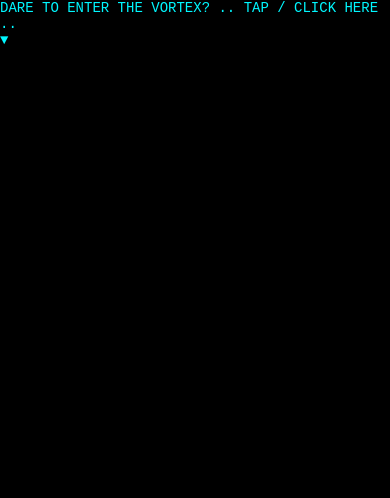
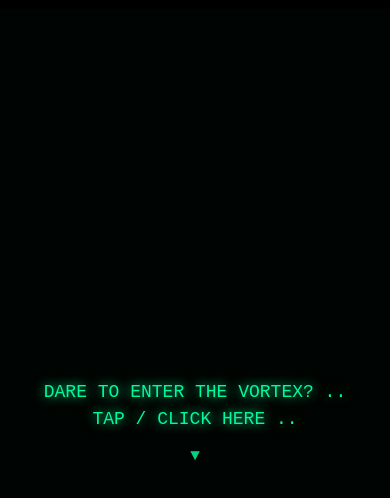
Before and after one commit to qwertystars/V-Vortex-Hackathon, a React (Vite) app: page /otp in a window 390 px wide. Shown: the top 498 px of the page. Built offline with nearby package versions, Linux system fonts and the light colour scheme.

Commit message:
Update preloader.css

```diff
--- a/src/styles/preloader.css
+++ b/src/styles/preloader.css
@@ -1,279 +1,238 @@
-/* Preloader Container */
-.preloader-container {
+/* Remove browser margins */
+html, body {
+  margin: 0;
+  padding: 0;
+  width: 100%;
+  height:  100%;
+  overflow: hidden;
+}
+
+/* ===============================
+   TAP TO BEGIN SCREEN
+================================ */
+#enterScreen {
+  position: fixed;
+  top: 0;
+  left: 0;
+  width: 100vw;
+  height: 100vh;
+
+  background:  black;
+  display: flex;
+  flex-direction: column;
+  justify-content: center;
+  align-items: center;
+
+  cursor: pointer;
+  z-index: 500;
+  transition: transform 0.4s ease;
+  padding: 20px;
+  box-sizing: border-box;
+  overflow: hidden;
+}
+
+#enterText {
+  font-size: 38px;
+  margin-bottom: 12px;
+  color: #00ff9d;
+  animation: pulse 1. 6s infinite alternate ease;
+  text-shadow: 0 0 12px #00ff9d;
+  text-align: center;
+  word-wrap: break-word;
+  word-break: break-word;
+  overflow-wrap: break-word;
+  line-height: 1.4;
+  max-width: 90vw;
+  white-space: normal;
+}
+
+#arrow {
+  font-size: 26px;
+  color: #00ff9d;
+  opacity: 0.85;
+}
+
+/* Pulse animation */
+@keyframes pulse {
+  from { opacity: 0.4; transform: scale(0.97); }
+  to { opacity: 1; transform: scale(1. 06); }
+}
+
+/* Desktop and tablet */
+@media (min-width:  601px) {
+  #enterText {
+    font-size: 38px;
+  }
+  #arrow {
+    font-size:  26px;
+  }
+}
+
+/* Tablet devices */
+@media (max-width: 768px) {
+  #enterText {
+    font-size: 28px;
+    margin-bottom: 20px;
+  }
+  #arrow {
+    font-size:  22px;
+  }
+}
+
+/* Mobile devices */
+@media (max-width: 600px) {
+  #enterScreen {
+    padding: 30px 16px;
+    justify-content: center;
+  }
+
+  #enterText {
+    font-size: 22px;
+    margin-bottom:  16px;
+    max-width: 85vw;
+    line-height: 1.5;
+  }
+
+  #arrow {
+    font-size: 18px;
+  }
+}
+
+/* Small mobile devices */
+@media (max-width: 480px) {
+  #enterScreen {
+    padding: 20px 12px;
+  }
+
+  #enterText {
+    font-size: 18px;
+    margin-bottom:  14px;
+    max-width:  80vw;
+    line-height: 1.5;
+  }
+
+  #arrow {
+    font-size: 16px;
+  }
+}
+
+/* Extra small devices */
+@media (max-width: 360px) {
+  #enterText {
+    font-size: 16px;
+    margin-bottom: 12px;
+    max-width:  75vw;
+  }
+
+  #arrow {
+    font-size: 14px;
+  }
+}
+
+/* Landscape mode adjustments */
+@media (max-height: 500px) and (orientation: landscape) {
+  #enterScreen {
+    padding: 10px 16px;
+    justify-content:  center;
+  }
+
+  #enterText {
+    font-size:  18px;
+    margin-bottom:  8px;
+  }
+
+  #arrow {
+    font-size: 14px;
+  }
+}
+
+/* Zoom-in cinematic effect */
+. tapZoom {
+  transform: scale(1.2);
+  opacity: 0;
+}
+
+/* ===============================
+   GLITCH EFFECT LAYER
+================================ */
+.glitchLayer {
+  position: absolute;
+  width: 100%;
+  height:  100%;
+  background: repeating-linear-gradient(
+    transparent,
+    rgba(0,255,157,0.03) 2px
+  );
+  mix-blend-mode: difference;
+  animation: glitchMove 0.6s infinite linear alternate;
+  pointer-events: none;
+}
+
+@keyframes glitchMove {
+  from { transform: translateY(0); }
+  to { transform: translateY(10px); }
+}
+
+/* ===============================
+   INTRO VIDEO
+================================ */
+#introVideo {
+  position: fixed;
+  top: 0;
+  left: 0;
+
+  width: 100%;
+  height: 100%;
+  object-fit: cover;
+  object-position: center;
+
+  opacity: 0;
+  transition:  opacity 1. 2s ease-in-out;
+  z-index: 900;
+}
+
+. videoFadeOut {
+  opacity: 0 !important;
+}
+
+/* ===============================
+   WHITE FLASH TRANSITION
+================================ */
+#flash {
   position: fixed;
   top: 0;
   left: 0;
   width: 100%;
-  height: 100%;
-  background: linear-gradient(135deg, #667eea 0%, #764ba2 100%);
-  display: flex;
-  justify-content: center;
-  align-items: center;
-  z-index: 9999;
-  overflow: hidden;
+  height:  100%;
+  background: white;
+  opacity: 0;
+  pointer-events: none;
+  z-index: 2000;
+  transition: opacity 0.2s ease-out;
 }
 
-/* Preloader Content Wrapper */
-.preloader-content {
-  display: flex;
-  flex-direction: column;
-  justify-content: center;
-  align-items: center;
-  text-align: center;
-  width: 100%;
-  max-width: 500px;
-  padding: 20px;
-  box-sizing: border-box;
+.flashVisible {
+  opacity: 1;
 }
 
-/* Preloader Animation */
-.preloader-spinner {
-  width: 80px;
-  height: 80px;
-  border: 8px solid rgba(255, 255, 255, 0.3);
-  border-top: 8px solid #ffffff;
-  border-radius: 50%;
-  animation: spin 1s linear infinite;
-  margin-bottom: 30px;
+/* ===============================
+   SCANLINE OVERLAY
+================================ */
+.scanlines {
+  position: fixed;
+  top: 0;
+  left: 0;
+
+  width: 100%;
+  height: 100%;
+
+  background: repeating-linear-gradient(
+    transparent 0,
+    rgba(0, 255, 100, 0.055) 2px
+  );
+
+  mix-blend-mode: overlay;
+  opacity: 0.08;
+  pointer-events: none;
+  z-index: 1000;
 }
-
-@keyframes spin {
-  0% {
-    transform: rotate(0deg);
-  }
-  100% {
-    transform: rotate(360deg);
-  }
-}
-
-/* Preloader Text */
-.preloader-text {
-  color: #ffffff;
-  font-size: 20px;
-  font-weight: 600;
-  margin-bottom: 15px;
-  word-wrap: break-word;
-  word-break: break-word;
-  overflow-wrap: break-word;
-  line-height: 1.4;
-}
-
-.preloader-subtext {
-  color: rgba(255, 255, 255, 0.85);
-  font-size: 14px;
-  margin-bottom: 15px;
-  word-wrap: break-word;
-  word-break: break-word;
-  overflow-wrap: break-word;
-  line-height: 1.5;
-}
-
-/* Loading Progress Indicator */
-.preloader-progress {
-  width: 100%;
-  max-width: 300px;
-  height: 4px;
-  background-color: rgba(255, 255, 255, 0.2);
-  border-radius: 2px;
-  overflow: hidden;
-  margin-top: 20px;
-}
-
-.preloader-progress-bar {
-  height: 100%;
-  background-color: #ffffff;
-  border-radius: 2px;
-  animation: progress 2s ease-in-out infinite;
-}
-
-@keyframes progress {
-  0% {
-    width: 0%;
-  }
-  50% {
-    width: 70%;
-  }
-  100% {
-    width: 100%;
-  }
-}
-
-/* Dot Animation */
-.preloader-dots {
-  margin-top: 10px;
-}
-
-.dot {
-  display: inline-block;
-  width: 8px;
-  height: 8px;
-  background-color: #ffffff;
-  border-radius: 50%;
-  margin: 0 4px;
-  animation: bounce 1.4s infinite ease-in-out;
-}
-
-.dot:nth-child(1) {
-  animation-delay: -0.32s;
-}
-
-.dot:nth-child(2) {
-  animation-delay: -0.16s;
-}
-
-@keyframes bounce {
-  0%,
-  80%,
-  100% {
-    transform: scale(0);
-    opacity: 0.5;
-  }
-  40% {
-    transform: scale(1);
-    opacity: 1;
-  }
-}
-
-/* Mobile Responsive Design */
-@media (max-width: 768px) {
-  .preloader-container {
-    padding: 20px;
-  }
-
-  .preloader-content {
-    width: 100%;
-    max-width: 100%;
-    padding: 30px 20px;
-  }
-
-  .preloader-spinner {
-    width: 60px;
-    height: 60px;
-    border: 6px solid rgba(255, 255, 255, 0.3);
-    border-top: 6px solid #ffffff;
-    margin-bottom: 25px;
-  }
-
-  .preloader-text {
-    font-size: 18px;
-    margin-bottom: 12px;
-  }
-
-  .preloader-subtext {
-    font-size: 13px;
-    margin-bottom: 12px;
-  }
-
-  .preloader-progress {
-    max-width: 250px;
-    margin-top: 15px;
-  }
-
-  .dot {
-    width: 6px;
-    height: 6px;
-    margin: 0 3px;
-  }
-}
-
-/* Extra Small Devices */
-@media (max-width: 480px) {
-  .preloader-content {
-    padding: 25px 16px;
-  }
-
-  .preloader-spinner {
-    width: 50px;
-    height: 50px;
-    border: 5px solid rgba(255, 255, 255, 0.3);
-    border-top: 5px solid #ffffff;
-    margin-bottom: 20px;
-  }
-
-  .preloader-text {
-    font-size: 16px;
-    margin-bottom: 10px;
-    line-height: 1.3;
-  }
-
-  .preloader-subtext {
-    font-size: 12px;
-    margin-bottom: 10px;
-    line-height: 1.4;
-  }
-
-  .preloader-progress {
-    max-width: 200px;
-    height: 3px;
-    margin-top: 12px;
-  }
-
-  .dot {
-    width: 5px;
-    height: 5px;
-    margin: 0 2px;
-  }
-}
-
-/* Landscape Mode - Small Devices */
-@media (max-height: 500px) and (orientation: landscape) {
-  .preloader-spinner {
-    width: 50px;
-    height: 50px;
-    margin-bottom: 15px;
-  }
-
-  .preloader-text {
-    font-size: 16px;
-    margin-bottom: 8px;
-  }
-
-  .preloader-subtext {
-    font-size: 12px;
-    margin-bottom: 8px;
-  }
-
-  .preloader-progress {
-    margin-top: 10px;
-  }
-}
-
-/* Accessibility - Reduced Motion */
-@media (prefers-reduced-motion: reduce) {
-  .preloader-spinner,
-  .dot,
-  .preloader-progress-bar {
-    animation: none;
-  }
-
-  .preloader-spinner {
-    border-top-color: #ffffff;
-  }
-
-  .dot {
-    opacity: 1;
-    transform: scale(1);
-  }
-}
-
-/* Dark Mode Support */
-@media (prefers-color-scheme: dark) {
-  .preloader-container {
-    background: linear-gradient(135deg, #1a1a2e 0%, #16213e 100%);
-  }
-
-  .preloader-text {
-    color: #f0f0f0;
-  }
-
-  .preloader-subtext {
-    color: rgba(240, 240, 240, 0.85);
-  }
-}
-
-/* Print Styles */
-@media print {
-  .preloader-container {
-    display: none !important;
-  }
-}
```
